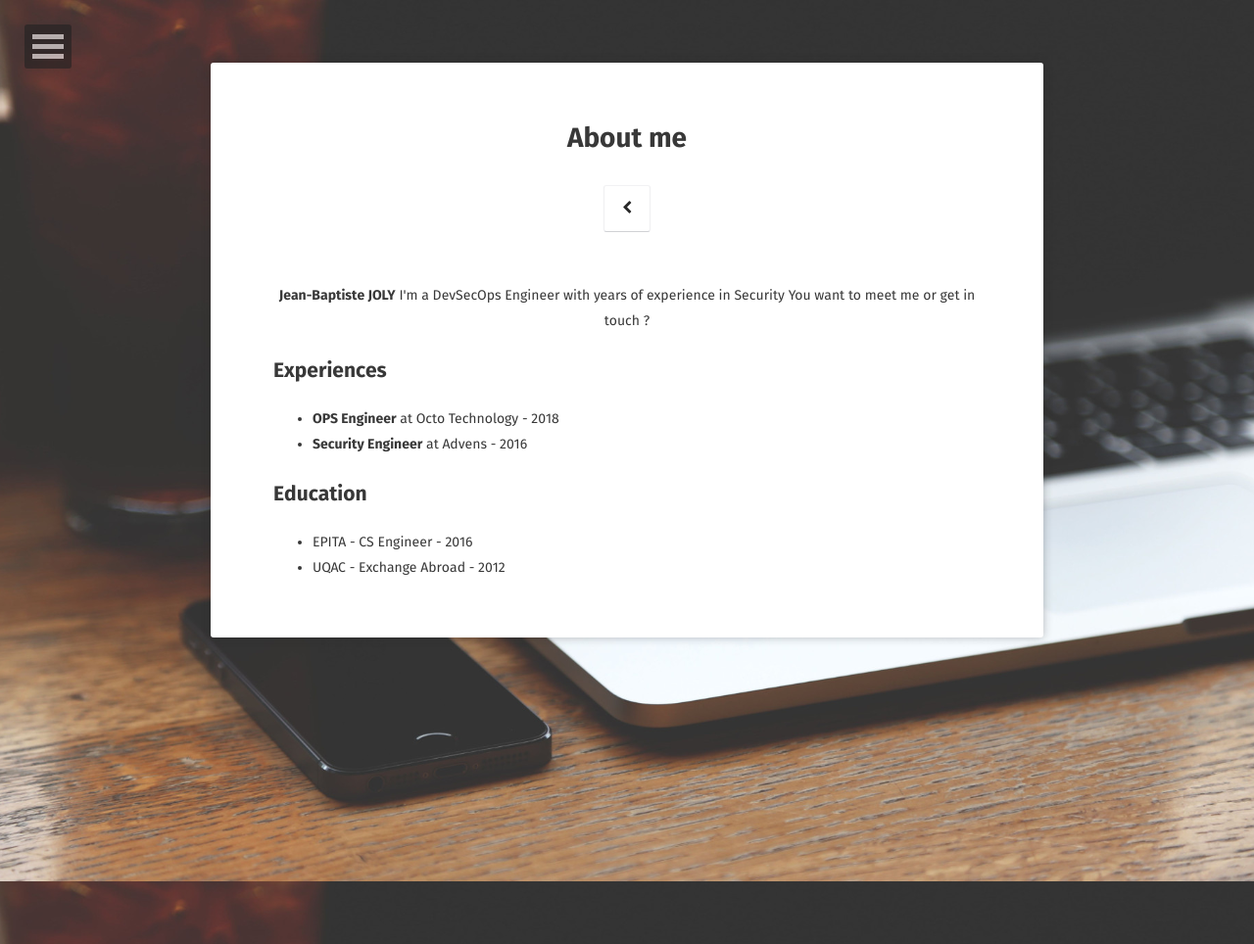
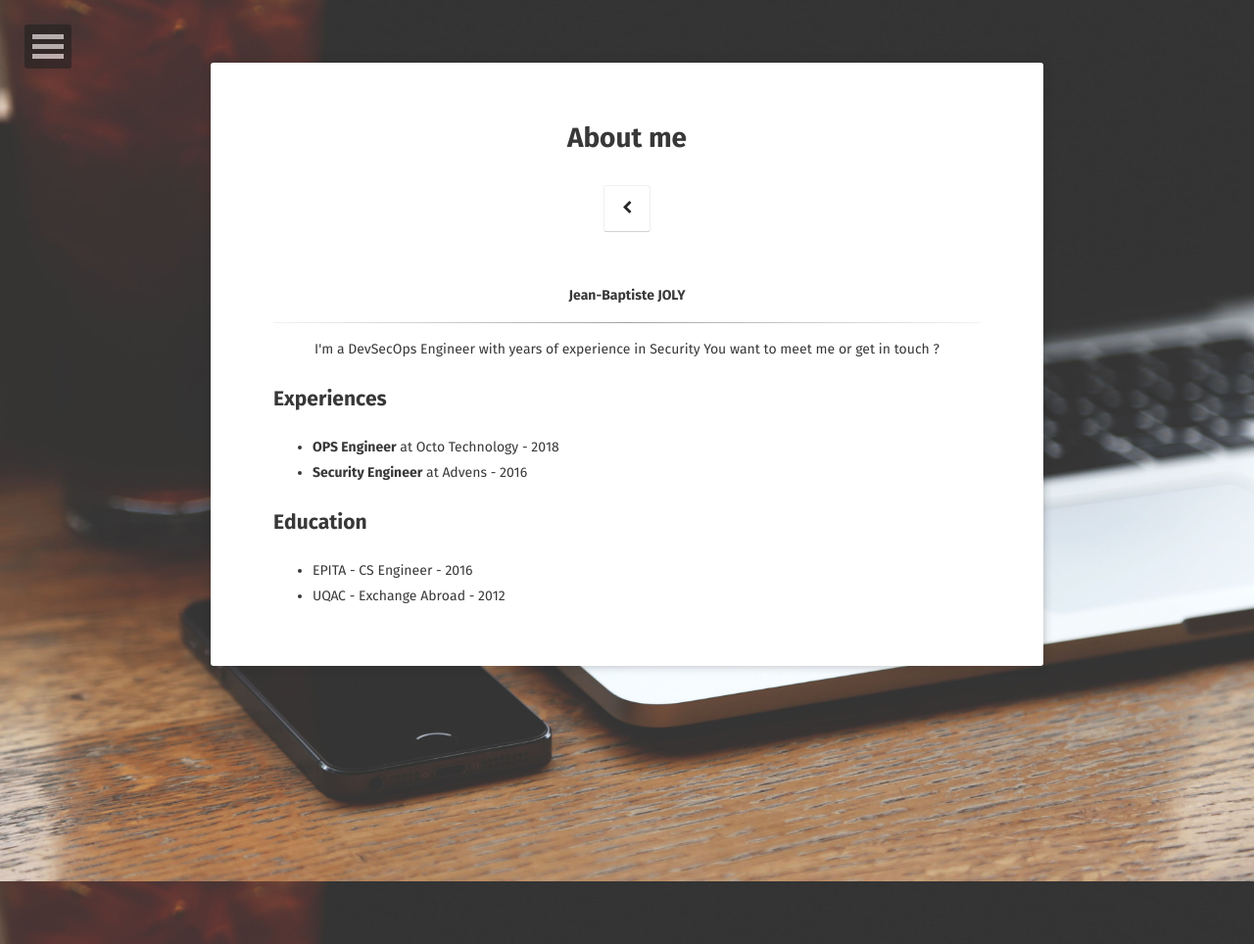
Before and after one commit to Jebay/Jebay.github.io, a Jekyll site: the page built from about/index.md, in a window 1280 px wide. Shown: the whole page at 98% size. Built offline with Jekyll 4.4.1, drawn with Linux system fonts in a browser that asks for light colours; some web fonts are replaced.

```diff
--- a/_config.yml
+++ b/_config.yml
@@ -4,7 +4,7 @@ bio:                'My GitHub Page'
 description:        ""
 reading_time:       true
 words_per_minute:   200
-logo:               'assets/img/logo.png'
+logo:               'assets/img/me.jpeg'
 background:         'assets/img/placeholder-big.jpg'
 tiled_bg:           false   # Set this true if you want to tile your background image, otherwise it will be covered
 locale:             fr_FR
--- a/about/index.md
+++ b/about/index.md
@@ -6,7 +6,7 @@ date: 2020-01-31
 comments: false
 ---
 
-<center><b>Jean-Baptiste JOLY</b>  I'm a DevSecOps Engineer with years of experience in Security
+<center><b>Jean-Baptiste JOLY</b><hr>  I'm a DevSecOps Engineer with years of experience in Security
 You want to meet me or get in touch ?</center>
 
 ## Experiences
--- a/index.html
+++ b/index.html
@@ -1,5 +1,5 @@
 ---
 layout: home
-title: My GitHub Page
+title: Jean-Baptiste Joly
 comments: false
 ---
```
Also changed, not shown: assets/img/me.jpeg (added).
